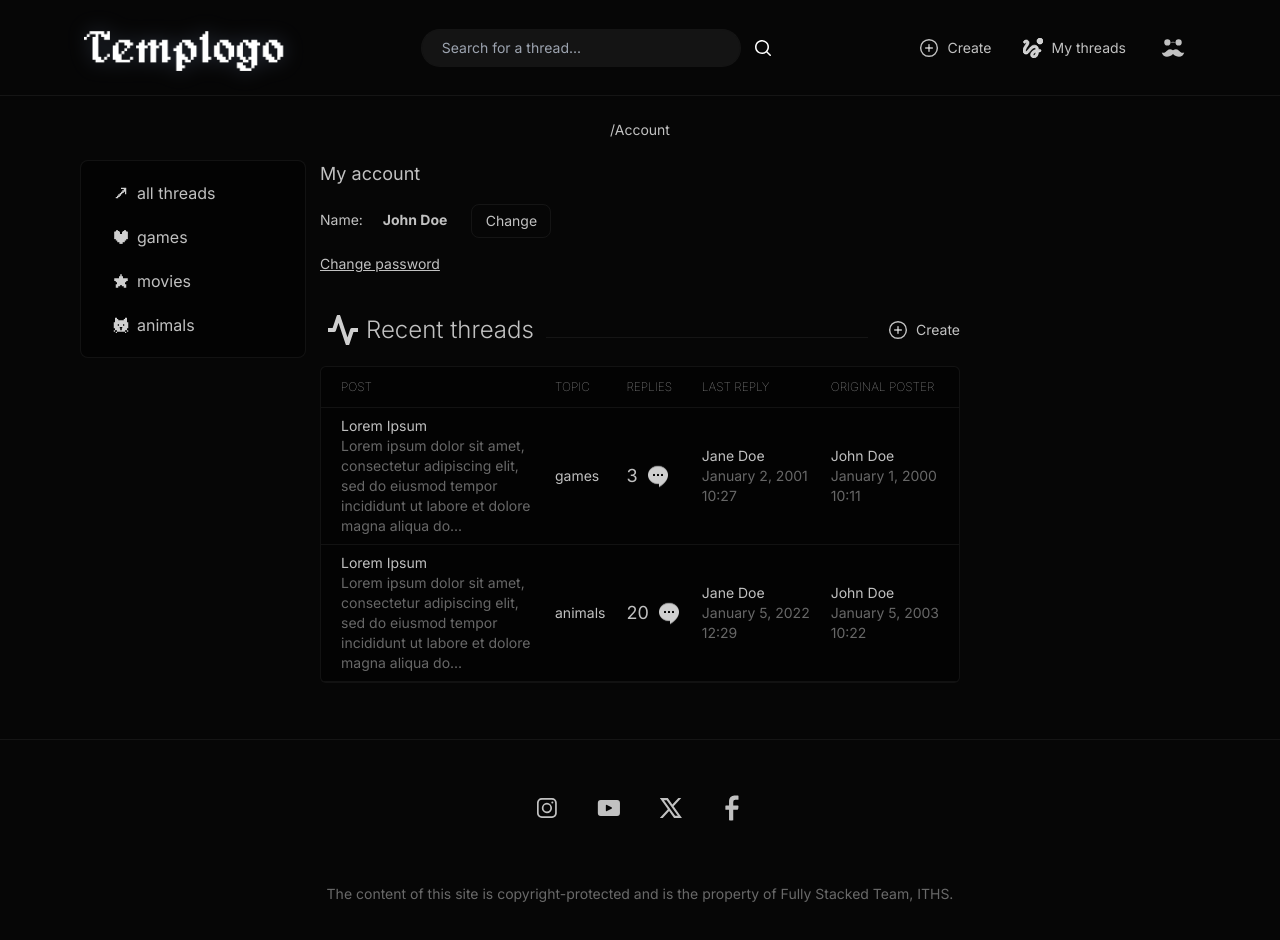
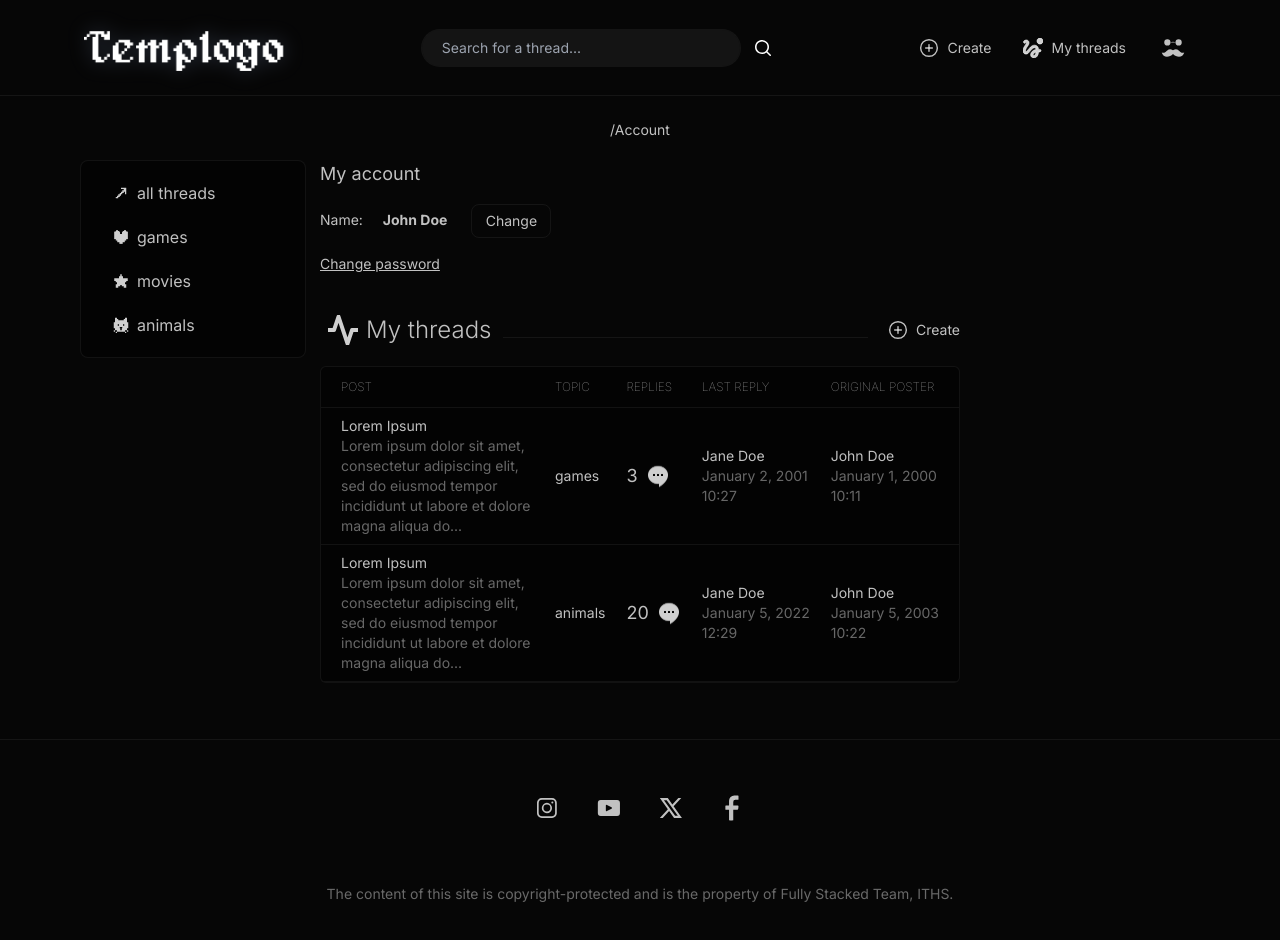
Before and after one commit to amilpsp/fullstack-frontend, a React (Vite) app: page /account in a window 1280 px wide. Shown: the top 940 px of the page. Built offline with nearby package versions, Linux system fonts and the light colour scheme.

Commit message:
this was it

```diff
--- a/src/Components/postsContainer/PostsContainer.tsx
+++ b/src/Components/postsContainer/PostsContainer.tsx
@@ -14,7 +14,7 @@ export const PostsContainer = (props: PostsContainerProps) => {
 				{props.image}
 
 				<h1 className=" text-2xl font-light whitespace-nowrap ">
-          Recent threads
+					{props.title}
 				</h1>
 				<div className="border-b border-bordercol flex-1 h-full ml-3 mr-5 mt-auto mb-2"></div>
 				<button className="flex items-center gap-2 hover:text-white hover:stroke-white stroke-txtbright">
@@ -83,7 +83,7 @@ export const PostsContainer = (props: PostsContainerProps) => {
 										<p className="text-txtdark">
 											{post.content.length < 125
 												? post.content
-                        : post.content.slice(0, 125) + '...'}
+												: post.content.slice(0, 125) + "..."}
 										</p>
 									</td>
 									<td className=" py-2 pr-5">{post.topic}</td>
```
Lines whose indentation alone changed are shown as unchanged.
